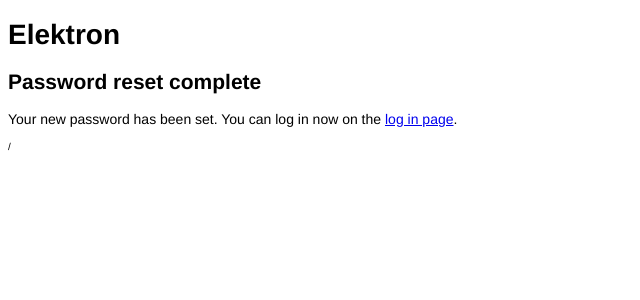
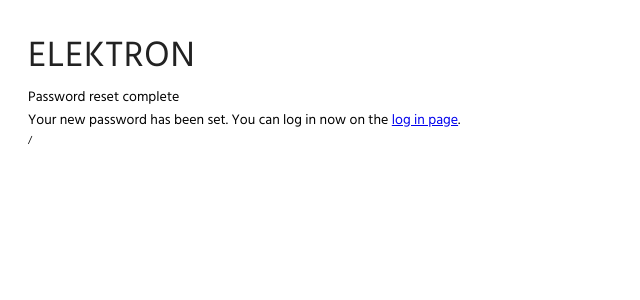
Before and after one commit to ebridges/elektrum, a Django app: template project/users/templates/registration/password_reset_complete.html in a window 1280 px wide. Shown: the top 300 px of the page, without its empty margins (0-640 px from the left). Run offline with Django 3.2, Linux system fonts and the light colour scheme; the template is opened without the code that fills it, so the values that code supplies are empty.

Commit message:
add static assets and new styles

```diff
--- a/project/pages/templates/base.html
+++ b/project/pages/templates/base.html
@@ -4,12 +4,15 @@
 <head>
   <meta charset="utf-8">
   <title>{% block title %}Elektron{% endblock %}</title>
-  <link rel="stylesheet" href="{% static 'css/base.css' %}">
-  <link rel="stylesheet" href="{% static 'css/media_item.css' %}">
+  <link rel="stylesheet" type="text/css" href="http://fonts.googleapis.com/css?family=Hind">
+  <link rel="stylesheet" type="text/css" href="{% static 'css/reset.css' %}" >
+  <link rel="stylesheet" type="text/css" href="{% static 'css/base.css' %}">
+  <link rel="stylesheet" type="text/css" href="{% static 'css/media_item.css' %}">
 </head>
 <body>
   <header>
-    <h1>Elektron</h1>
+    <div class="title">Elektron</div>
+    <div>{% block logged_in_state %}{% endblock %}</div>
   </header>
   <main>
     {% block content %}
--- a/project/static/css/base.css
+++ b/project/static/css/base.css
@@ -1,7 +1,61 @@
 body {
-    font: 14px Helvetica, Arial, sans-serif;
+    padding: 2em;
+    font: 14px Hind, Helvetica, Arial, sans-serif;
 }
 
 footer {
-    font: 10px Helvetica, Arial, sans-serif;
+    font: 10px Hind, Helvetica, Arial, sans-serif;
 }
+
+.avatar {
+    vertical-align: middle;
+    width: 50px;
+    height: 50px;
+    border-radius: 50%;
+  }
+
+.avatar-container {
+    position: relative;
+}
+
+.avatar-badge {
+    position: absolute;
+    top: -20px;
+    right: -5px;
+}
+
+.logout-button {
+    height: 20px;
+    width: 17px;
+    text-align: center;
+}
+
+.title {
+    color: #222;
+    letter-spacing: 0.025em;
+    font-size: 36px;
+    text-transform: uppercase;
+}
+
+.subtitle {
+    color: #222;
+    letter-spacing: 0.025em;
+    font-size: 24px;
+    text-transform: uppercase;
+}
+
+.item {
+    letter-spacing: 0.025em;
+}
+
+.grid-container {
+    display: grid;
+    grid-template-columns: repeat(3, 1fr);
+    grid-template-rows: repeat(15, 1fr);
+    grid-column-gap: 20px;
+    grid-row-gap: 20px;
+    /* grid-template-areas:
+    'item-1' 'item-2' 'item-3'
+    'item-4' 'item-5' 'item-6'
+    'item-7' 'item-8' 'item-9'; */
+}
--- /dev/null
+++ b/project/static/css/reset.css
@@ -0,0 +1,48 @@
+/* http://meyerweb.com/eric/tools/css/reset/
+   v2.0 | 20110126
+   License: none (public domain)
+*/
+
+html, body, div, span, applet, object, iframe,
+h1, h2, h3, h4, h5, h6, p, blockquote, pre,
+a, abbr, acronym, address, big, cite, code,
+del, dfn, em, img, ins, kbd, q, s, samp,
+small, strike, strong, sub, sup, tt, var,
+b, u, i, center,
+dl, dt, dd, ol, ul, li,
+fieldset, form, label, legend,
+table, caption, tbody, tfoot, thead, tr, th, td,
+article, aside, canvas, details, embed,
+figure, figcaption, footer, header, hgroup,
+menu, nav, output, ruby, section, summary,
+time, mark, audio, video {
+	margin: 0;
+	padding: 0;
+	border: 0;
+	font-size: 100%;
+	font: inherit;
+	vertical-align: baseline;
+}
+/* HTML5 display-role reset for older browsers */
+article, aside, details, figcaption, figure,
+footer, header, hgroup, menu, nav, section {
+	display: block;
+}
+body {
+	line-height: 1;
+}
+ol, ul {
+	list-style: none;
+}
+blockquote, q {
+	quotes: none;
+}
+blockquote:before, blockquote:after,
+q:before, q:after {
+	content: '';
+	content: none;
+}
+table {
+	border-collapse: collapse;
+	border-spacing: 0;
+}
```
Also changed, not shown: project/static/img/logout.svg (added).
